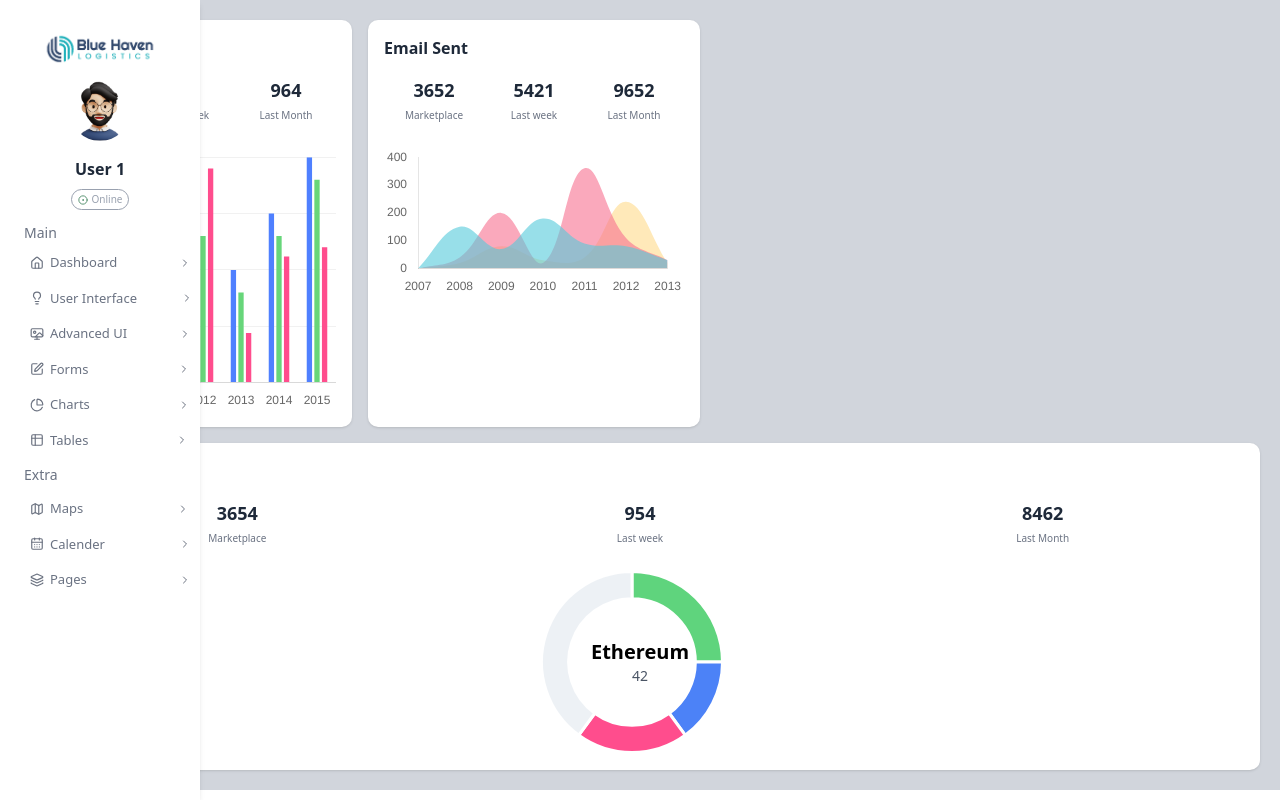
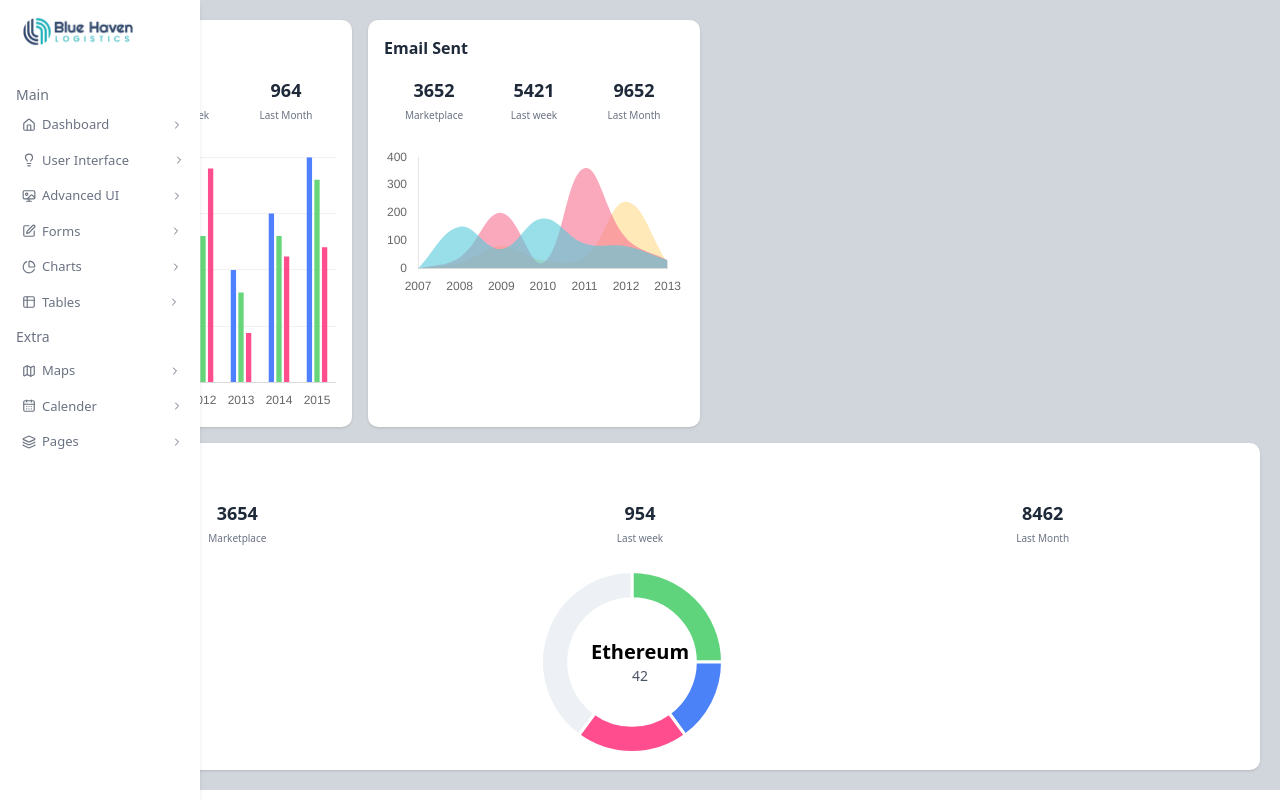
Before and after one commit to shweta-hash/dashboard_ui, a Next.js app: page /EarnCard in a window 1280 px wide. Built offline with nearby package versions, Linux system fonts and the light colour scheme.

Commit message:
removed logo

```diff
--- a/src/components/SideBar.js
+++ b/src/components/SideBar.js
@@ -26,26 +26,26 @@ export default function SideBar({ isOpen, onClose }) {
         />
       )}
       <aside
-        className={`w-50 fixed left-0 top-0 h-screen bg-white flex flex-col items-center py-8 shadow-md z-50 transform transition-transform duration-200 md:translate-x-0 ${
+        className={`w-50 fixed left-0 top-0 h-screen bg-white flex flex-col  pb-8 pt-3.5 shadow-md z-50 transform transition-transform duration-200 md:translate-x-0 ${
           isOpen ? "translate-x-0" : "-translate-x-full"
         }`}
       >
-        <Image src="/images/logo.png" alt="logo" width={120} height={120} />
-        <div className="mt-4">
-          <Image
+        <Image src="/images/logo.png" alt="logo" width={140} height={140} className="pl-4" />
+        {/* <div className="mt-2"> */}
+          {/* <Image
             src="/images/avtar2.webp"
             alt="avatar"
             width={60}
             height={60}
             className="rounded-full"
-          />
-        </div>
-        <h2 className="mt-4 text-ml font-bold text-gray-800">User 1</h2>
+          /> */}
+        {/* </div> */}
+        {/* <h2 className="mt-4 text-ml font-bold text-gray-800">User 1</h2>
         <button className="mt-2 flex items-center gap-1 rounded-full border border-gray-400 bg-white px-1.5 py-0.5">
           <CircleDot size={10} color="#3f835c" />
           <span className="text-[10px] text-gray-400">Online</span>
-        </button>
-        <div className="w-full text-left pl-6">
+        </button> */}
+        <div className="w-full text-left pl-4 pt-6">
           <p className="text-[14px] text-gray-500  mt-3">Main</p>
           <Link
             href="/"
```
